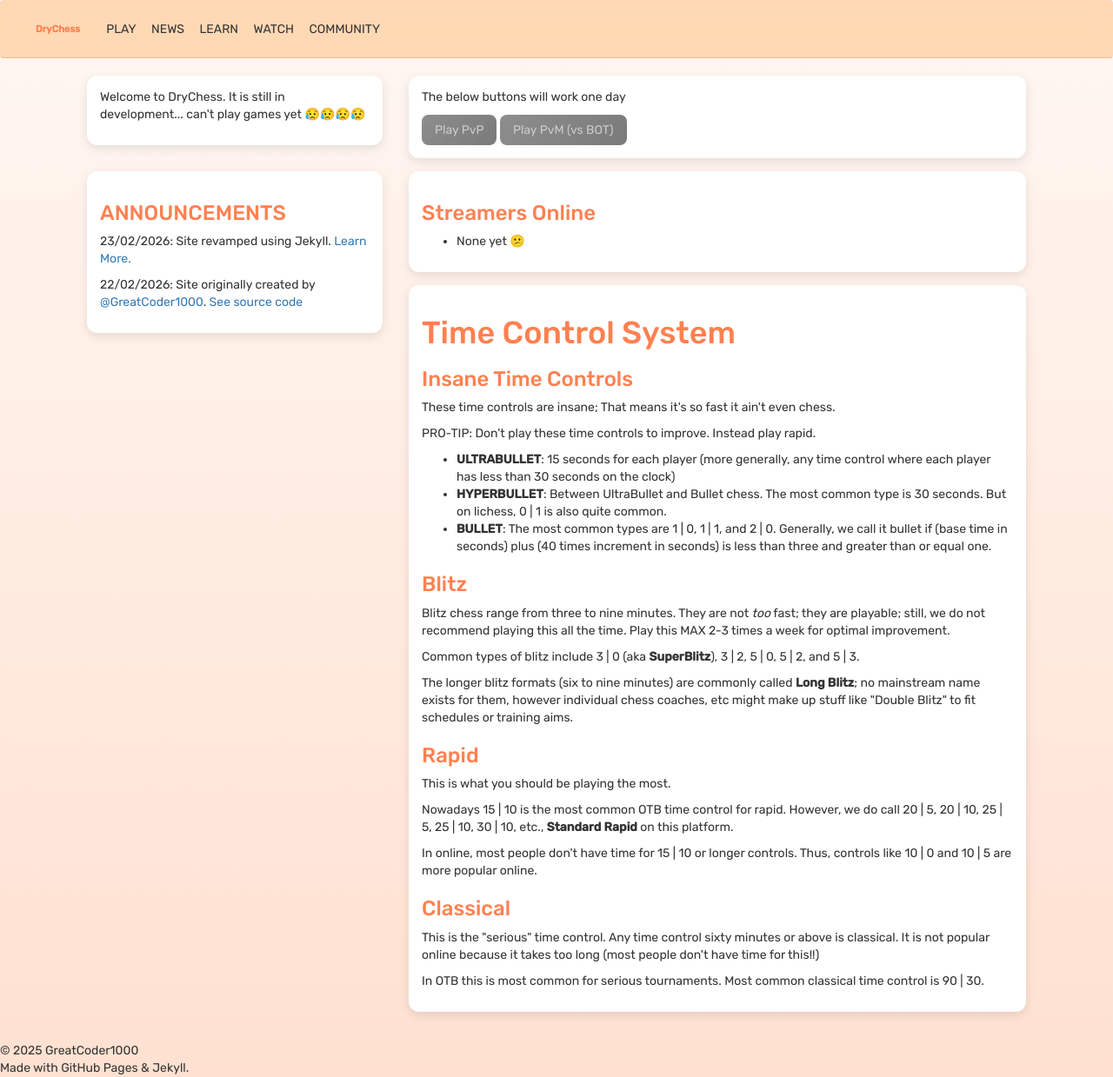
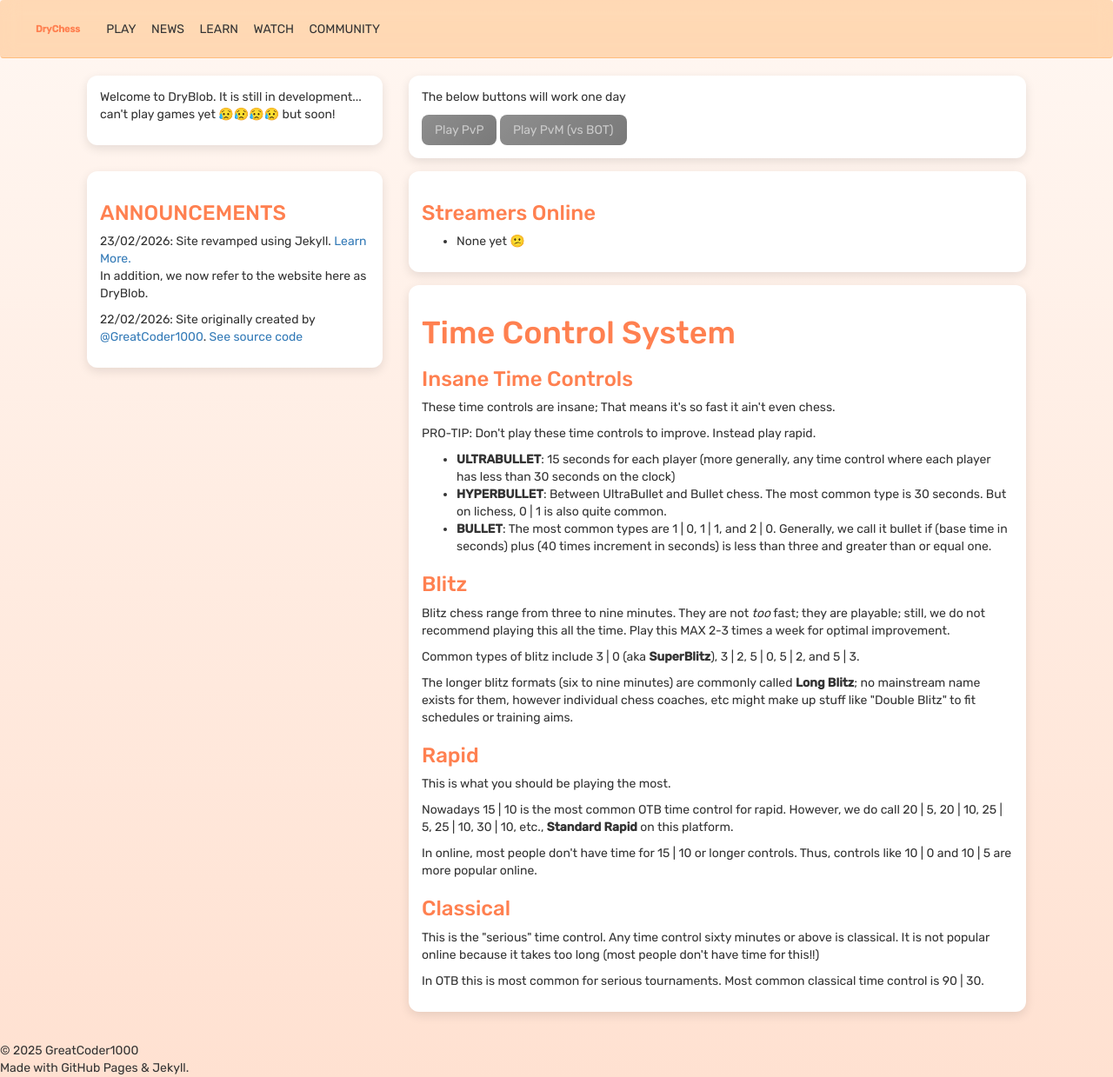
Before and after one commit to GreatCoder1000/drychess, a Jekyll site: the page built from index.html, in a window 1280 px wide. Shown: the whole page at 87% size. Built offline with Jekyll 4.4.1, drawn with Linux system fonts in a browser that asks for light colours; comment, search, counter and statistics services are not loaded.

Commit message:
Update index.html

```diff
--- a/index.html
+++ b/index.html
@@ -8,7 +8,7 @@ title: Home
         <div class="col-md-4">
             <div class="card">
                 <p>
-                    Welcome to DryChess. It is still in development... can't play games yet 😥😥😥😥
+                    Welcome to DryBlob. It is still in development... can't play games yet 😥😥😥😥 but soon!
                 </p>
             </div>
         </div>
@@ -27,7 +27,8 @@ title: Home
             <div class="card">
                 <h3>ANNOUNCEMENTS</h3>
                 <p>
-                    23/02/2026: Site revamped using Jekyll. <a href="https://docs.github.com/en/pages/setting-up-a-github-pages-site-with-jekyll/creating-a-github-pages-site-with-jekyll">Learn More.</a>
+                    23/02/2026: Site revamped using Jekyll. <a href="https://docs.github.com/en/pages/setting-up-a-github-pages-site-with-jekyll/creating-a-github-pages-site-with-jekyll">Learn More.</a><br>
+                    In addition, we now refer to the website here as DryBlob.
                 <p>
                     22/02/2026: Site originally created by <a href="https://github.com/GreatCoder1000">@GreatCoder1000</a>.
                     <a href="https://github.com/GreatCoder1000/drychess">See source code</a>
```
